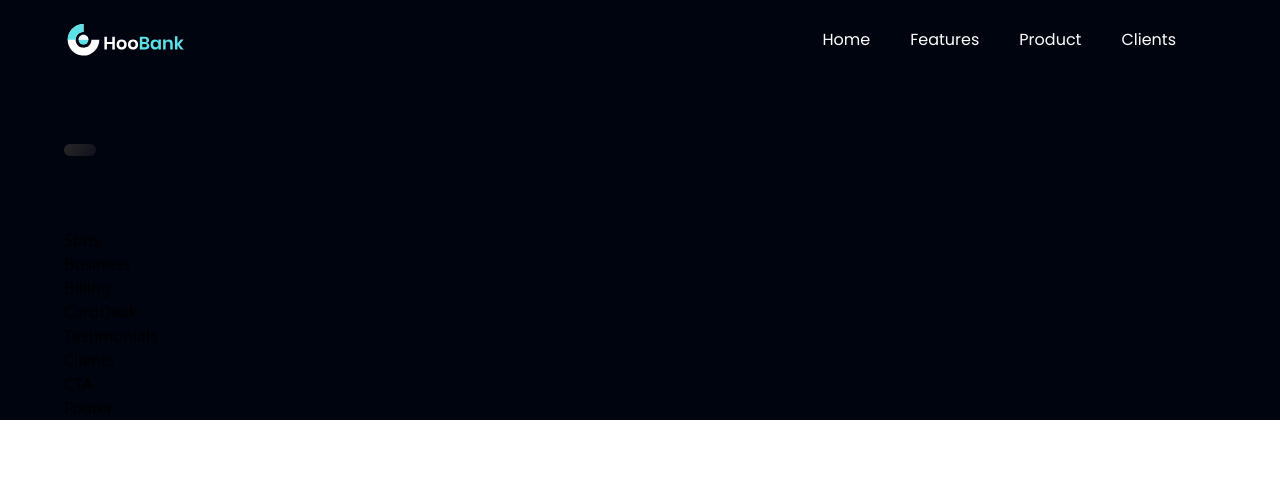
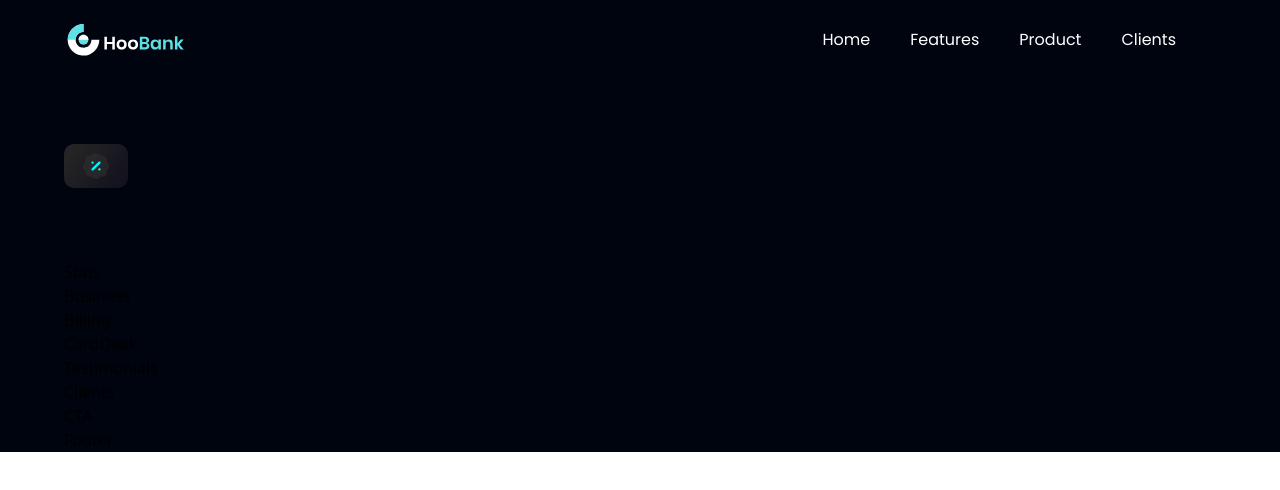
Before and after one commit to laney522/bank, a React app in the folder bank_modern_app/: page / in a window 1280 px wide. Shown: the top 490 px of the page. Built offline with nearby package versions, Linux system fonts and the light colour scheme; the HTML template or start-up script is replaced by a standard one.

Commit message:
update Here.jsx with discount image

```diff
--- a/bank_modern_app/src/components/Hero.jsx
+++ b/bank_modern_app/src/components/Hero.jsx
@@ -8,6 +8,8 @@
     flex-col xl:px-0 sm:px-16 px-6`}>
       <div className="flex flex-row items-center py-[6px] px-4
         bg-discount-gradient rounded-[10px] mb-2">
+        <img src={discount} alt="discount"
+          className="w-[32px] h-[32px]" />
       </div>
     </div>
   </section>
```
